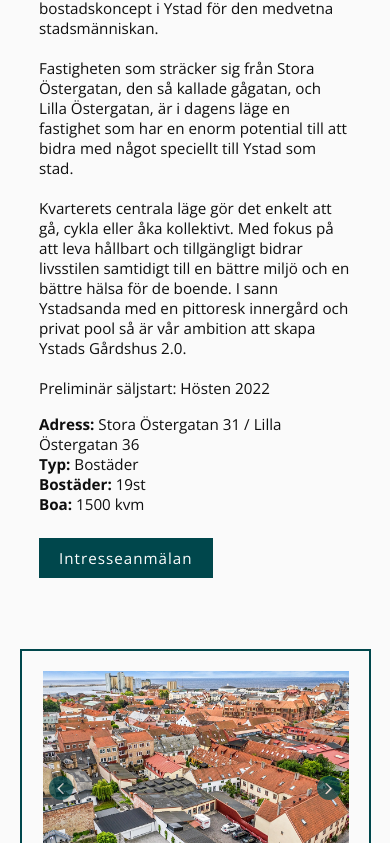
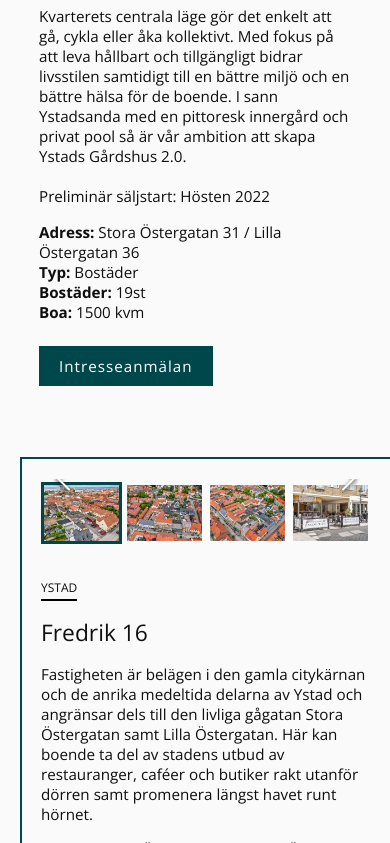
Before and after one commit to hop-technology/timotuz_website, a Next.js app: page /fastigheter in a window 390 px wide. Shown: the part 1157-2000 px from the top of the page. Built offline with nearby package versions, Linux system fonts and the light colour scheme.

Commit message:
Fix image slider

```diff
--- a/components/PropertiesCards.jsx
+++ b/components/PropertiesCards.jsx
@@ -1,12 +1,14 @@
 import properties_dynamic from '../public/properties_dynamic'
-import PropertiesSlider from './PropertiesSlider'
+// import PropertiesSlider from './PropertiesSlider'
+import ImageGallery from 'react-image-gallery'
+
 
 const PropertiesCards = () => {
   return properties_dynamic.map((property, index) => {
     return (
       <div className='properties-cards' key={index}>
         <div className='properties-cards__image-slider'>
-          <PropertiesSlider image={property.images} />
+          <ImageGallery items={property.images} as='div' />
         </div>
         <div className='properties-cards__text'>
           <div>
@@ -20,7 +22,7 @@ const PropertiesCards = () => {
               ? property.description
               : property.description_text?.map((text, index) => {
                   return (
-                    <div key={index} >
+                    <div key={index}>
                       <p>{text.description_1}</p>
                       <br />
                       <p>{text.description_2}</p>
@@ -63,8 +65,7 @@ const PropertiesCards = () => {
               <a
                 href='https://www.brfaurora.nu'
                 target='_blank'
-                rel='noreferrer'
-              >
+                rel='noreferrer'>
                 <p>{property.button}</p>
               </a>
             </button>
--- a/package.json
+++ b/package.json
@@ -19,8 +19,9 @@
     "embla-carousel-react": "^6.2.0",
     "next": "12.1.2",
     "next-seo": "^5.3.0",
-    "react": "18.0.0",
-    "react-dom": "18.0.0"
+    "react": "17.0.2",
+    "react-dom": "17.0.2",
+    "react-image-gallery": "^1.2.7"
   },
   "devDependencies": {
     "autoprefixer": "^10.4.4",
--- a/sass/components/_propertiesCards.scss
+++ b/sass/components/_propertiesCards.scss
@@ -17,6 +17,7 @@
 
   &__image-slider {
     width: 50%;
+    overflow: hidden;
 
     @include respond(tab-port) {
       width: 100%;
--- a/sass/main.scss
+++ b/sass/main.scss
@@ -19,3 +19,4 @@
 @import 'components/mobNav';
 @import 'components/navbar';
 @import 'components/contactUs';
+@import '../node_modules/react-image-gallery/styles/scss/image-gallery.scss';
--- a/styles/style.css
+++ b/styles/style.css
@@ -504,6 +504,7 @@ body {
 }
 .properties-cards__image-slider {
   width: 50%;
+  overflow: hidden;
 }
 @media only screen and (max-width: 56.25em) {
   .properties-cards__image-slider {
@@ -1257,4 +1258,414 @@ body {
   font-weight: 300;
 }
 
+.image-gallery-icon {
+  color: #fff;
+  transition: all 0.3s ease-out;
+  appearance: none;
+  background-color: transparent;
+  border: 0;
+  cursor: pointer;
+  outline: none;
+  position: absolute;
+  z-index: 4;
+  filter: drop-shadow(0 2px 2px #1a1a1a);
+}
+@media (hover: hover) and (pointer: fine) {
+  .image-gallery-icon:hover {
+    color: #00474c;
+  }
+  .image-gallery-icon:hover .image-gallery-svg {
+    transform: scale(1.1);
+  }
+}
+.image-gallery-icon:focus {
+  outline: 2px solid #00474c;
+}
+
+.image-gallery-using-mouse .image-gallery-icon:focus {
+  outline: none;
+}
+
+.image-gallery-fullscreen-button,
+.image-gallery-play-button {
+  bottom: 0;
+  padding: 20px;
+}
+.image-gallery-fullscreen-button .image-gallery-svg,
+.image-gallery-play-button .image-gallery-svg {
+  height: 28px;
+  width: 28px;
+}
+@media (max-width: 768px) {
+  .image-gallery-fullscreen-button,
+.image-gallery-play-button {
+    padding: 15px;
+  }
+  .image-gallery-fullscreen-button .image-gallery-svg,
+.image-gallery-play-button .image-gallery-svg {
+    height: 24px;
+    width: 24px;
+  }
+}
+@media (max-width: 480px) {
+  .image-gallery-fullscreen-button,
+.image-gallery-play-button {
+    padding: 10px;
+  }
+  .image-gallery-fullscreen-button .image-gallery-svg,
+.image-gallery-play-button .image-gallery-svg {
+    height: 16px;
+    width: 16px;
+  }
+}
+
+.image-gallery-fullscreen-button {
+  right: 0;
+}
+
+.image-gallery-play-button {
+  left: 0;
+}
+
+.image-gallery-left-nav,
+.image-gallery-right-nav {
+  padding: 50px 10px;
+  top: 50%;
+  transform: translateY(-50%);
+}
+.image-gallery-left-nav .image-gallery-svg,
+.image-gallery-right-nav .image-gallery-svg {
+  height: 120px;
+  width: 60px;
+}
+@media (max-width: 768px) {
+  .image-gallery-left-nav .image-gallery-svg,
+.image-gallery-right-nav .image-gallery-svg {
+    height: 72px;
+    width: 36px;
+  }
+}
+@media (max-width: 480px) {
+  .image-gallery-left-nav .image-gallery-svg,
+.image-gallery-right-nav .image-gallery-svg {
+    height: 48px;
+    width: 24px;
+  }
+}
+.image-gallery-left-nav[disabled],
+.image-gallery-right-nav[disabled] {
+  cursor: disabled;
+  opacity: 0.6;
+  pointer-events: none;
+}
+
+.image-gallery-left-nav {
+  left: 0;
+}
+
+.image-gallery-right-nav {
+  right: 0;
+}
+
+.image-gallery {
+  -webkit-user-select: none;
+  -moz-user-select: none;
+  -ms-user-select: none;
+  -o-user-select: none;
+  user-select: none;
+  -webkit-tap-highlight-color: rgba(0, 0, 0, 0);
+  position: relative;
+}
+.image-gallery.fullscreen-modal {
+  background: #000;
+  bottom: 0;
+  height: 100%;
+  left: 0;
+  position: fixed;
+  right: 0;
+  top: 0;
+  width: 100%;
+  z-index: 5;
+}
+.image-gallery.fullscreen-modal .image-gallery-content {
+  top: 50%;
+  transform: translateY(-50%);
+}
+
+.image-gallery-content {
+  position: relative;
+  line-height: 0;
+  top: 0;
+}
+.image-gallery-content.fullscreen {
+  background: #000;
+}
+.image-gallery-content .image-gallery-slide .image-gallery-image {
+  max-height: calc(100vh - 80px);
+}
+.image-gallery-content.left .image-gallery-slide .image-gallery-image, .image-gallery-content.right .image-gallery-slide .image-gallery-image {
+  max-height: 100vh;
+}
+
+.image-gallery-slide-wrapper {
+  position: relative;
+}
+.image-gallery-slide-wrapper.left, .image-gallery-slide-wrapper.right {
+  display: inline-block;
+  width: calc(100% - 110px);
+}
+@media (max-width: 768px) {
+  .image-gallery-slide-wrapper.left, .image-gallery-slide-wrapper.right {
+    width: calc(100% - 87px);
+  }
+}
+.image-gallery-slide-wrapper.image-gallery-rtl {
+  direction: rtl;
+}
+
+.image-gallery-slides {
+  line-height: 0;
+  overflow: hidden;
+  position: relative;
+  white-space: nowrap;
+  text-align: center;
+}
+
+.image-gallery-slide {
+  left: 0;
+  position: absolute;
+  top: 0;
+  width: 100%;
+}
+.image-gallery-slide.center {
+  position: relative;
+}
+.image-gallery-slide .image-gallery-image {
+  width: 100%;
+  object-fit: contain;
+}
+.image-gallery-slide .image-gallery-description {
+  background: rgba(0, 0, 0, 0.4);
+  bottom: 70px;
+  color: #fff;
+  left: 0;
+  line-height: 1;
+  padding: 10px 20px;
+  position: absolute;
+  white-space: normal;
+}
+@media (max-width: 768px) {
+  .image-gallery-slide .image-gallery-description {
+    bottom: 45px;
+    font-size: 0.8em;
+    padding: 8px 15px;
+  }
+}
+
+.image-gallery-bullets {
+  bottom: 20px;
+  left: 0;
+  margin: 0 auto;
+  position: absolute;
+  right: 0;
+  width: 80%;
+  z-index: 4;
+}
+.image-gallery-bullets .image-gallery-bullets-container {
+  margin: 0;
+  padding: 0;
+  text-align: center;
+}
+.image-gallery-bullets .image-gallery-bullet {
+  appearance: none;
+  background-color: transparent;
+  border: 1px solid #fff;
+  border-radius: 50%;
+  box-shadow: 0 2px 2px #1a1a1a;
+  cursor: pointer;
+  display: inline-block;
+  margin: 0 5px;
+  outline: none;
+  padding: 5px;
+  transition: all 0.2s ease-out;
+}
+@media (max-width: 768px) {
+  .image-gallery-bullets .image-gallery-bullet {
+    margin: 0 3px;
+    padding: 3px;
+  }
+}
+@media (max-width: 480px) {
+  .image-gallery-bullets .image-gallery-bullet {
+    padding: 2.7px;
+  }
+}
+.image-gallery-bullets .image-gallery-bullet:focus {
+  transform: scale(1.2);
+  background: #00474c;
+  border: 1px solid #00474c;
+}
+.image-gallery-bullets .image-gallery-bullet.active {
+  transform: scale(1.2);
+  border: 1px solid #fff;
+  background: #fff;
+}
+@media (hover: hover) and (pointer: fine) {
+  .image-gallery-bullets .image-gallery-bullet:hover {
+    background: #00474c;
+    border: 1px solid #00474c;
+  }
+  .image-gallery-bullets .image-gallery-bullet.active:hover {
+    background: #00474c;
+  }
+}
+
+.image-gallery-thumbnails-wrapper {
+  position: relative;
+}
+.image-gallery-thumbnails-wrapper.thumbnails-swipe-horizontal {
+  touch-action: pan-y;
+}
+.image-gallery-thumbnails-wrapper.thumbnails-swipe-vertical {
+  touch-action: pan-x;
+}
+.image-gallery-thumbnails-wrapper.thumbnails-wrapper-rtl {
+  direction: rtl;
+}
+.image-gallery-thumbnails-wrapper.left, .image-gallery-thumbnails-wrapper.right {
+  display: inline-block;
+  vertical-align: top;
+  width: 100px;
+}
+@media (max-width: 768px) {
+  .image-gallery-thumbnails-wrapper.left, .image-gallery-thumbnails-wrapper.right {
+    width: 81px;
+  }
+}
+.image-gallery-thumbnails-wrapper.left .image-gallery-thumbnails, .image-gallery-thumbnails-wrapper.right .image-gallery-thumbnails {
+  height: 100%;
+  width: 100%;
+  left: 0;
+  padding: 0;
+  position: absolute;
+  top: 0;
+}
+.image-gallery-thumbnails-wrapper.left .image-gallery-thumbnails .image-gallery-thumbnail, .image-gallery-thumbnails-wrapper.right .image-gallery-thumbnails .image-gallery-thumbnail {
+  display: block;
+  margin-right: 0;
+  padding: 0;
+}
+.image-gallery-thumbnails-wrapper.left .image-gallery-thumbnails .image-gallery-thumbnail + .image-gallery-thumbnail, .image-gallery-thumbnails-wrapper.right .image-gallery-thumbnails .image-gallery-thumbnail + .image-gallery-thumbnail {
+  margin-left: 0;
+  margin-top: 2px;
+}
+.image-gallery-thumbnails-wrapper.left, .image-gallery-thumbnails-wrapper.right {
+  margin: 0 5px;
+}
+@media (max-width: 768px) {
+  .image-gallery-thumbnails-wrapper.left, .image-gallery-thumbnails-wrapper.right {
+    margin: 0 3px;
+  }
+}
+
+.image-gallery-thumbnails {
+  overflow: hidden;
+  padding: 5px 0;
+}
+@media (max-width: 768px) {
+  .image-gallery-thumbnails {
+    padding: 3px 0;
+  }
+}
+.image-gallery-thumbnails .image-gallery-thumbnails-container {
+  cursor: pointer;
+  text-align: center;
+  white-space: nowrap;
+}
+
+.image-gallery-thumbnail {
+  display: inline-block;
+  border: 4px solid transparent;
+  transition: border 0.3s ease-out;
+  width: 100px;
+  background: transparent;
+  padding: 0;
+}
+@media (max-width: 768px) {
+  .image-gallery-thumbnail {
+    border: 3px solid transparent;
+    width: 81px;
+  }
+}
+.image-gallery-thumbnail + .image-gallery-thumbnail {
+  margin-left: 2px;
+}
+.image-gallery-thumbnail .image-gallery-thumbnail-inner {
+  display: block;
+  position: relative;
+}
+.image-gallery-thumbnail .image-gallery-thumbnail-image {
+  vertical-align: middle;
+  width: 100%;
+  line-height: 0;
+}
+.image-gallery-thumbnail.active, .image-gallery-thumbnail:focus {
+  outline: none;
+  border: 4px solid #00474c;
+}
+@media (max-width: 768px) {
+  .image-gallery-thumbnail.active, .image-gallery-thumbnail:focus {
+    border: 3px solid #00474c;
+  }
+}
+@media (hover: hover) and (pointer: fine) {
+  .image-gallery-thumbnail:hover {
+    outline: none;
+    border: 4px solid #00474c;
+  }
+}
+@media (hover: hover) and (pointer: fine) and (max-width: 768px) {
+  .image-gallery-thumbnail:hover {
+    border: 3px solid #00474c;
+  }
+}
+
+.image-gallery-thumbnail-label {
+  box-sizing: border-box;
+  color: white;
+  font-size: 1em;
+  left: 0;
+  line-height: 1em;
+  padding: 5%;
+  position: absolute;
+  top: 50%;
+  text-shadow: 0 2px 2px #1a1a1a;
+  transform: translateY(-50%);
+  white-space: normal;
+  width: 100%;
+}
+@media (max-width: 768px) {
+  .image-gallery-thumbnail-label {
+    font-size: 0.8em;
+    line-height: 0.8em;
+  }
+}
+
+.image-gallery-index {
+  background: rgba(0, 0, 0, 0.4);
+  color: #fff;
+  line-height: 1;
+  padding: 10px 20px;
+  position: absolute;
+  right: 0;
+  top: 0;
+  z-index: 4;
+}
+@media (max-width: 768px) {
+  .image-gallery-index {
+    font-size: 0.8em;
+    padding: 5px 10px;
+  }
+}
+
 /*# sourceMappingURL=style.css.map */
```
Also changed, not shown: public/properties_dynamic.js (+17 -11 lines), 2 other files (tests, documents, lock files or other folders).
